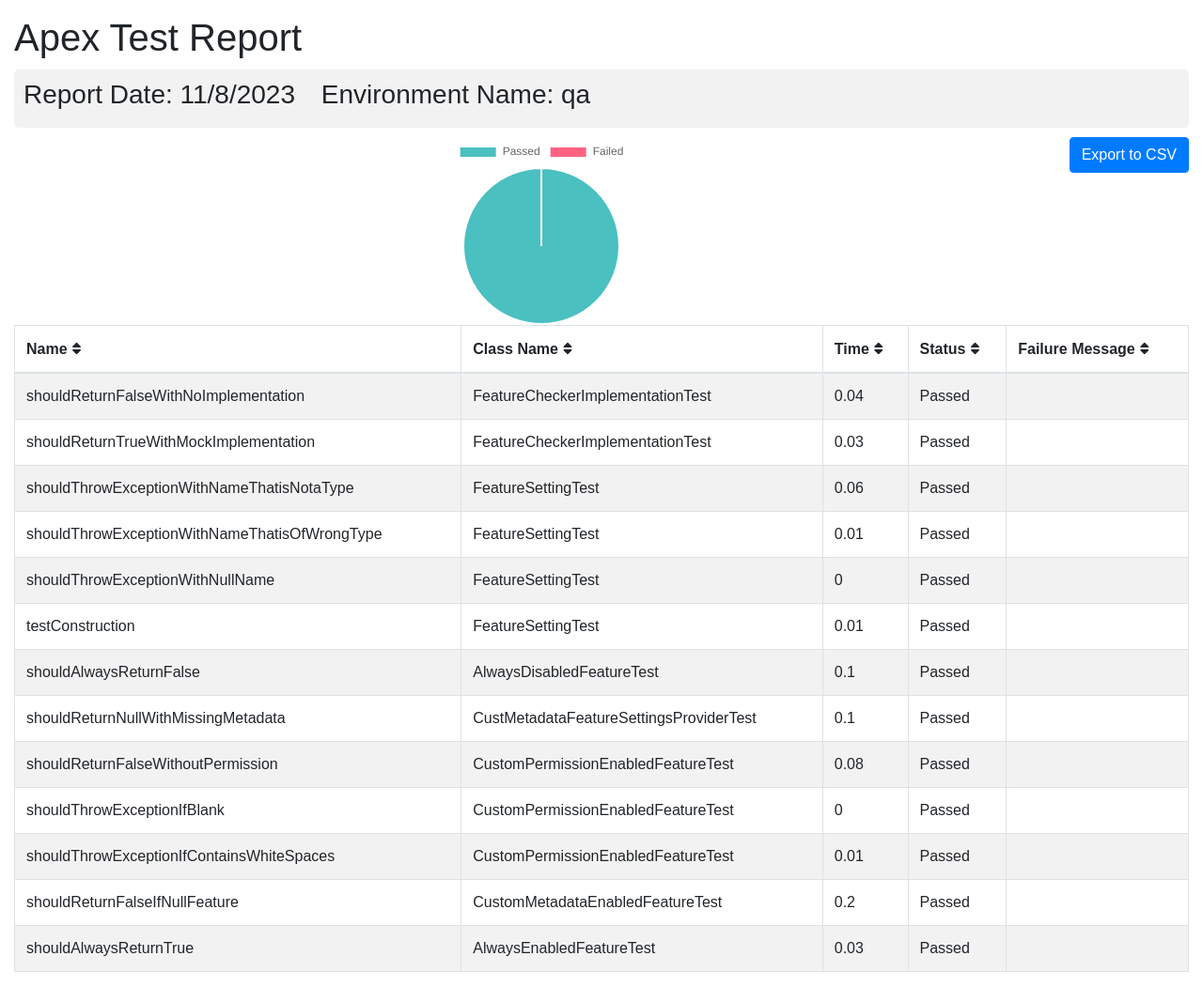
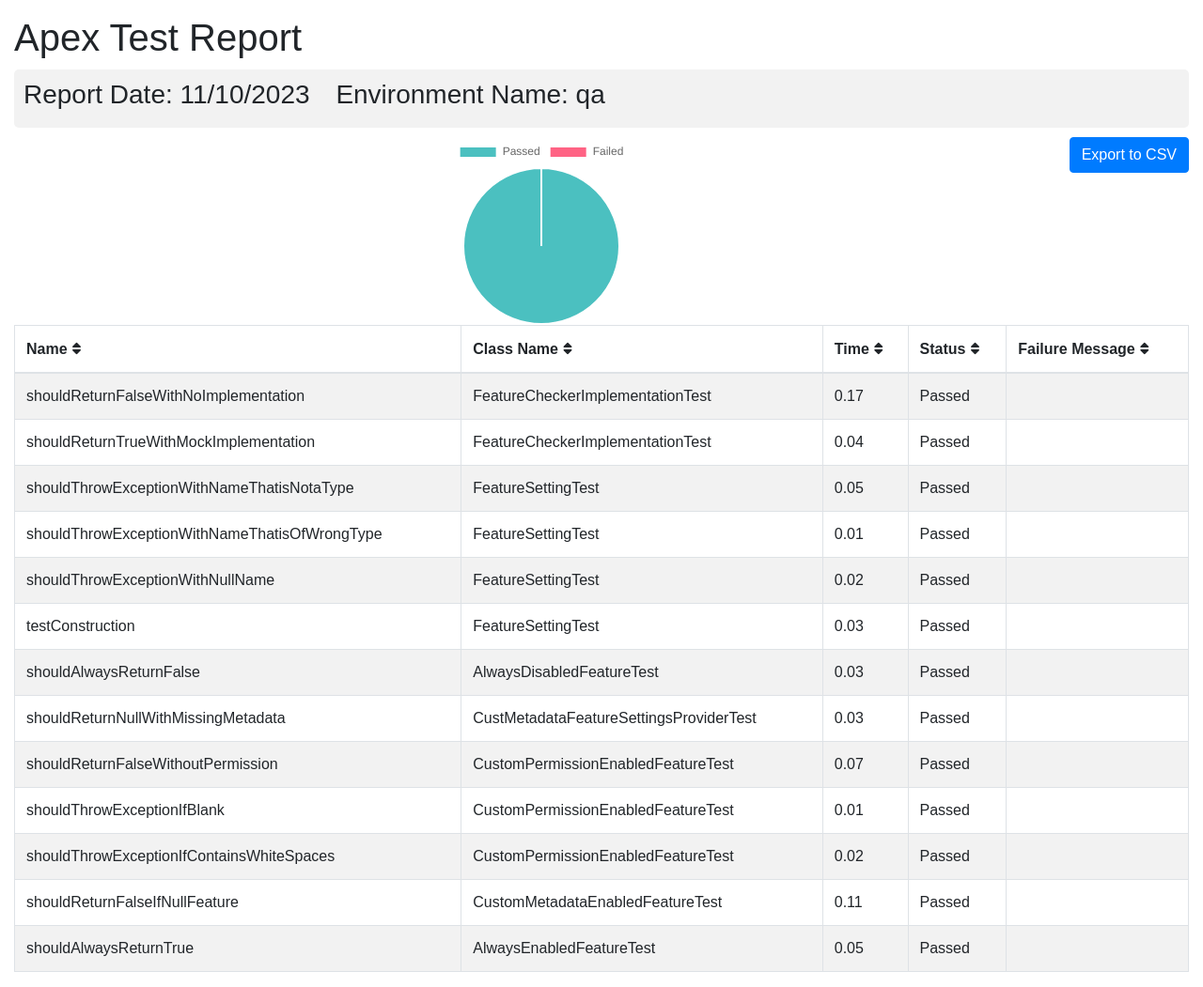
Before and after one commit to flxbl-io/sfops-dashboard, a Jekyll site: the page apextestResults/qa.html, which Jekyll copies as it is, in a window 1280 px wide. Shown: the whole page at 94% size. Built offline with Jekyll 4.4.1, drawn with Linux system fonts in a browser that asks for light colours.

Commit message:
updated test results of qa

```diff
--- a/apextestResults/qa.html
+++ b/apextestResults/qa.html
@@ -102,7 +102,7 @@
       <div class="container-fluid">
         <h1 class="mt-3">Apex Test Report</h1>
         <div class="info-card">
-        <h3>Report Date: 11/8/2023 <span style="margin-left: 20px;">Environment Name: qa</span></h3>
+        <h3>Report Date: 11/10/2023 <span style="margin-left: 20px;">Environment Name: qa</span></h3>
         </div>
         <button onclick="exportTableToCSV('testReport.csv')" class="btn btn-primary float-right">Export to CSV</button>
         <div id="chart-container">
@@ -123,21 +123,21 @@
         <tr>
           <td>shouldReturnFalseWithNoImplementation</td>
           <td>FeatureCheckerImplementationTest</td>
-          <td>0.04</td>
+          <td>0.17</td>
           <td>Passed</td>
           <td></td>
         </tr>
         <tr>
           <td>shouldReturnTrueWithMockImplementation</td>
           <td>FeatureCheckerImplementationTest</td>
-          <td>0.03</td>
+          <td>0.04</td>
           <td>Passed</td>
           <td></td>
         </tr>
         <tr>
           <td>shouldThrowExceptionWithNameThatisNotaType</td>
           <td>FeatureSettingTest</td>
-          <td>0.06</td>
+          <td>0.05</td>
           <td>Passed</td>
           <td></td>
         </tr>
@@ -151,63 +151,63 @@
         <tr>
           <td>shouldThrowExceptionWithNullName</td>
           <td>FeatureSettingTest</td>
-          <td>0</td>
+          <td>0.02</td>
           <td>Passed</td>
           <td></td>
         </tr>
         <tr>
           <td>testConstruction</td>
           <td>FeatureSettingTest</td>
-          <td>0.01</td>
+          <td>0.03</td>
           <td>Passed</td>
           <td></td>
         </tr>
         <tr>
           <td>shouldAlwaysReturnFalse</td>
           <td>AlwaysDisabledFeatureTest</td>
-          <td>0.1</td>
+          <td>0.03</td>
           <td>Passed</td>
           <td></td>
         </tr>
         <tr>
           <td>shouldReturnNullWithMissingMetadata</td>
           <td>CustMetadataFeatureSettingsProviderTest</td>
-          <td>0.1</td>
+          <td>0.03</td>
           <td>Passed</td>
           <td></td>
         </tr>
         <tr>
           <td>shouldReturnFalseWithoutPermission</td>
           <td>CustomPermissionEnabledFeatureTest</td>
-          <td>0.08</td>
+          <td>0.07</td>
           <td>Passed</td>
           <td></td>
         </tr>
         <tr>
           <td>shouldThrowExceptionIfBlank</td>
           <td>CustomPermissionEnabledFeatureTest</td>
-          <td>0</td>
+          <td>0.01</td>
           <td>Passed</td>
           <td></td>
         </tr>
         <tr>
           <td>shouldThrowExceptionIfContainsWhiteSpaces</td>
           <td>CustomPermissionEnabledFeatureTest</td>
-          <td>0.01</td>
+          <td>0.02</td>
           <td>Passed</td>
           <td></td>
         </tr>
         <tr>
           <td>shouldReturnFalseIfNullFeature</td>
           <td>CustomMetadataEnabledFeatureTest</td>
-          <td>0.2</td>
+          <td>0.11</td>
           <td>Passed</td>
           <td></td>
         </tr>
         <tr>
           <td>shouldAlwaysReturnTrue</td>
           <td>AlwaysEnabledFeatureTest</td>
-          <td>0.03</td>
+          <td>0.05</td>
           <td>Passed</td>
           <td></td>
         </tr>
```
